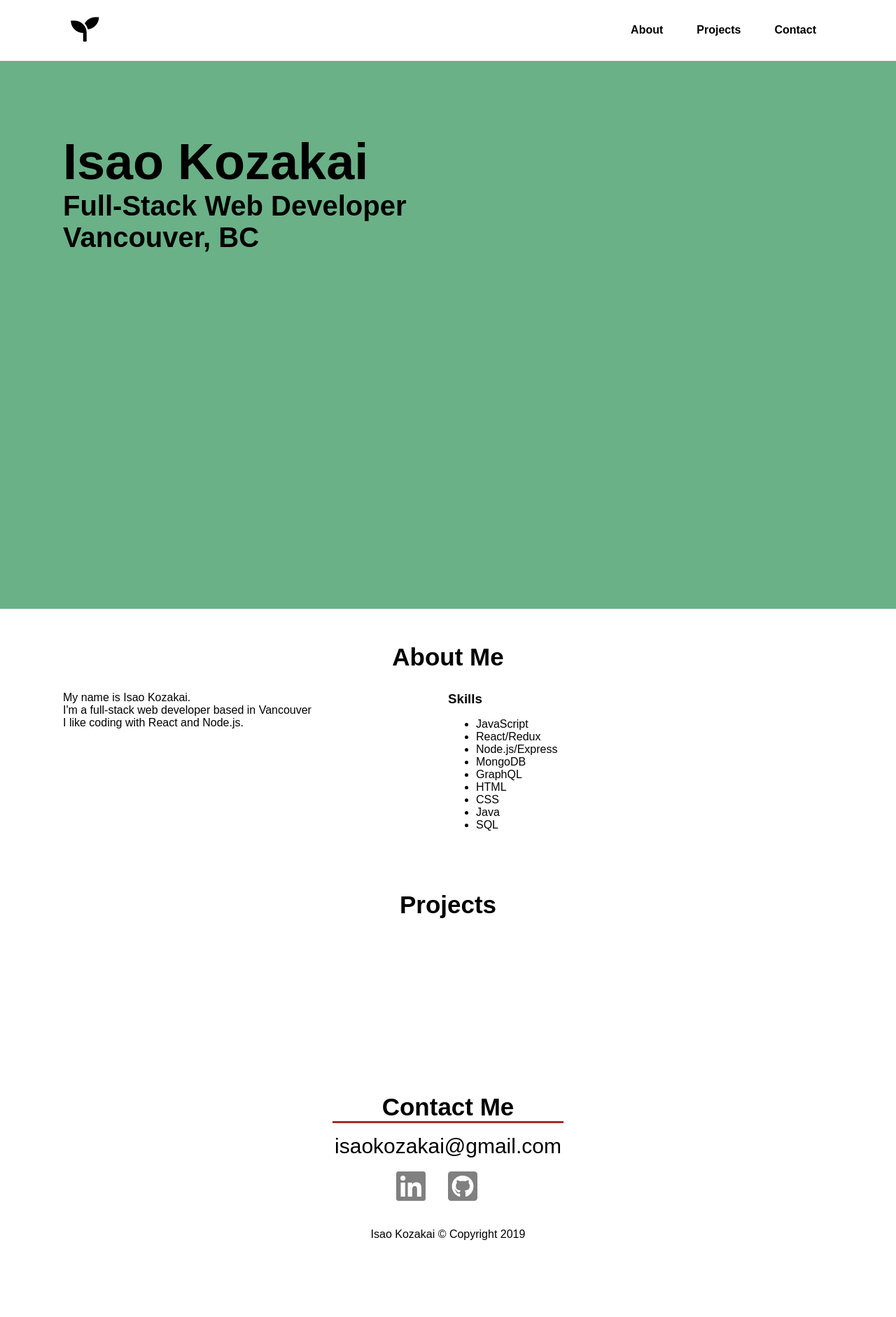
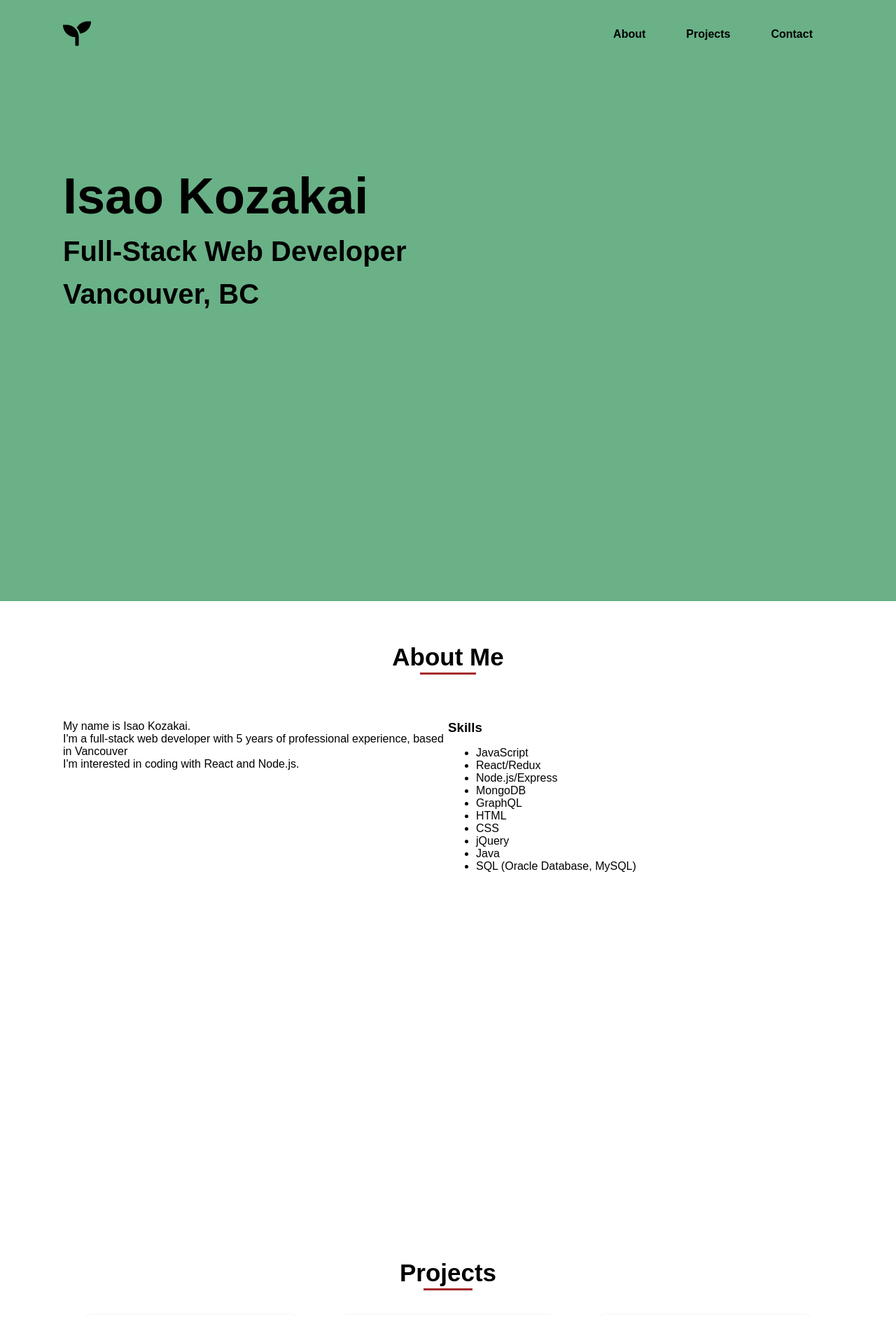
Before and after one commit to isaokozakai/my-portfolio-site_v1, a React (Create React App) app: page / in a window 1280 px wide. Shown: the top 1882 px of the page at 70% size. Before the commit the page ends 1789 px from the top, so only its background shows below. Built offline with nearby package versions, Linux system fonts and the light colour scheme.

Commit message:
Modify tags and the layout

```diff
--- a/public/index.html
+++ b/public/index.html
@@ -12,7 +12,7 @@
 
     <link href="https://fonts.googleapis.com/css?family=Anton" rel="stylesheet">
 
-    <title>Isao Kozakai</title>
+    <title>Isao Full-Stack Developer</title>
   </head>
   <body>
     <noscript>You need to enable JavaScript to run this app.</noscript>
--- a/src/App.js
+++ b/src/App.js
@@ -11,10 +11,12 @@ const App = () => {
   return (
     <>
       <Header />
-      <Landing />
-      <About />
-      <Projects />
-      <Contact />
+      <main>
+        <Landing />
+        <About />
+        <Projects />
+        <Contact />
+      </main>
       <Footer />
     </>
   );
--- a/src/components/About.js
+++ b/src/components/About.js
@@ -2,14 +2,14 @@ import React from 'react';
 
 const About = () => {
   return (
-    <div id="about" className="container">
+    <section id="about" className="container">
       <h2 className="headline">About Me</h2>
       <div className="row">
         <div className="col">
           <div>
             My name is Isao Kozakai.<br />
-            I'm a full-stack web developer based in Vancouver<br />
-            I like coding with React and Node.js.<br />
+            I'm a full-stack web developer with 5 years of professional experience, based in Vancouver<br />
+            I'm interested in coding with React and Node.js.<br />
           </div>
         </div>
         <div className="col">
@@ -22,12 +22,13 @@ const About = () => {
             <li>GraphQL</li>
             <li>HTML</li>
             <li>CSS</li>
+            <li>jQuery</li>
             <li>Java</li>
-            <li>SQL</li>
+            <li>SQL (Oracle Database, MySQL)</li>
           </ul>
         </div>
       </div>
-    </div>
+    </section>
   );
 };
 
--- a/src/components/Contact.js
+++ b/src/components/Contact.js
@@ -1,12 +1,13 @@
 import React from 'react';
 
 const Contact = (props) => (
-  <div id="contact" className="container">
-    <h2 className="headline contact-title">
-      Contact Me
+  <section id="contact" className="container">
+    <h2 className="headline">
+      Contact
     </h2>
-    <div className="email contact-content">isaokozakai@gmail.com</div>
     <div className="contact-content">
+      <div className="email"><a href="mailto:isaokozakai@gmail.com">isaokozakai@gmail.com</a></div>
+      <div className="social-media">
         {/* LinkedIn */}
         <a href="https://www.linkedin.com/in/isao-kozakai-019536a2/" rel="noopener noreferrer" target="_blank">
           <i className="fab fa-linkedin fa-3x" aria-hidden="true" />
@@ -17,6 +18,7 @@ const Contact = (props) => (
         </a>
       </div>
     </div>
+  </section>
 )
 
 export default Contact;
--- a/src/components/Header.js
+++ b/src/components/Header.js
@@ -9,7 +9,7 @@ const Header = () => {
             <i className="fas fa-seedling fa-1x" aria-hidden="true"></i>
           </h1>
         </a>
-        <nav className="nav-menu">
+        <nav>
           <ul>
             <li><a href="#about">About</a></li>
             <li><a href="#projects">Projects</a></li>
--- a/src/components/Landing.js
+++ b/src/components/Landing.js
@@ -2,15 +2,13 @@ import React from 'react';
 
 const Landing = () => {
   return (
-    <div className="landing">
-      <div className="container">
-        <div className="landing-title">
-          <span>Isao Kozakai</span><br />
-          Full-Stack Web Developer<br />
-          Vancouver, BC
+    <section id="landing" className="container">
+      <div className="landing-title">
+        <h1>Isao Kozakai</h1>
+        <h2>Full-Stack Web Developer</h2>
+        <h2>Vancouver, BC</h2>
       </div>
-      </div>
-    </div>
+    </section>
   );
 };
 
--- a/src/components/Projects.js
+++ b/src/components/Projects.js
@@ -1,19 +1,23 @@
 import React from 'react';
 
 const Project = () => (
-  <div id="projects" className="container">
+  <section id="projects" className="container">
     <h2 className="headline">Projects</h2>
-    <br />
-    <br />
-    <br />
-    <br />
-    <br />
-    <br />
-    <br />
-    <br />
-    <br />
-    <br />
-  </div>
+    <div className="row">
+      <div className="col">
+        <div className="card">
+        </div>
+      </div>
+      <div className="col">
+        <div className="card">
+        </div>
+      </div>
+      <div className="col">
+        <div className="card">
+        </div>
+      </div>
+    </div>
+  </section>
 )
 
 export default Project;
--- a/src/styles/App.scss
+++ b/src/styles/App.scss
@@ -1,150 +1,2 @@
-html {
-  scroll-behavior: smooth;
-}
-
-body {
-  margin: 0;
-  padding: 0;
-  height: 100%;
-  width: 100%;
-  font-family: 'Arial',sans-serif;
-}
-
-.container {
-	padding: 20px 90px;
-	margin: 0 auto;
-}
-
-.header {
-  position: fixed;
-  width: 100%;
-  color: black;
-  background-color: white;
-
-  a {
-    text-decoration: none;
-  }
-
-  .container {
-    height: 70%;
-    padding: 0 90px;
-    display: flex;
-    align-items: center;
-    justify-content: space-between;
-    flex-wrap: wrap;
-  }
-
-  .logo {
-    font-size: 40px;
-    margin-top: 1.3rem;
-    margin-left: 0.7rem;
-    margin-bottom: 1.3rem;
-    color: black;
-    transition-duration: 0.2s;
-    cursor: pointer;
-  }
-
-  .nav-menu {
-    ul {
-      margin: 1rem 0;
-      text-align: center;
-    }
-
-    li {
-      display: inline;
-      border-radius: 3px;
-    }
-
-    a {
-      color: black;
-      font-weight: bold;
-      display: inline-block;
-      padding: 0 1.5rem;
-      transition-duration: 0.2s;
-    }
-  }
-
-  .logo:hover, .nav-menu a:hover {
-    color: gray;
-    text-decoration: none;
-  }
-
-}
-
-.row {
-  display: flex;
-}
-
-.landing {
-  color: black;
-  background-color: #6ab187;
-  height: 100vh;
-  padding-top: 70px;
-}
-
-.landing-title {
-  margin: 100px auto;
-  text-align: lefy;
-  font-weight: bold;
-  font-size: 2.5rem;
-  @media screen and (max-width: 576px) {
-    font-size: 2rem;
-  }
-
-  span {
-    margin-top: 0.5rem;
-    width: 50%;
-    font-size: 4.5rem;
-    @media screen and (max-width: 576px) {
-      font-size: 3rem;
-    }
-  }
-}
-
-#about {
-  .col {
-    flex: 1;
-    h3 {
-      margin: 0;
-    }
-  }
-}
-
-.headline {
-  font-size: 35px;
-  text-align: center;
-}
-
-#contact {
-  margin-bottom: 3rem;
-  margin: 0 auto;
-  text-align: center;
-
-  .contact-title {
-    margin: 0 auto 0.2rem;
-    width: 30%;
-    border-bottom: 3px solid brown;
-  }
-
-  .email {
-    font-size: 30px;
-  }
-
-  .contact-content {
-    margin-top: 1rem;
-  }
-
-  a {
-    margin-right: 2rem;
-  }
-
-  i {
-    color: gray;
-  }
-}
-
-footer {
-  text-align: center;
-  padding-top: 1rem;
-  padding-bottom: 1em;
-}
+@import "./base";
+@import "./pc";
--- /dev/null
+++ b/src/styles/_base.scss
@@ -0,0 +1,200 @@
+html {
+  scroll-behavior: smooth;
+}
+
+body {
+  margin: 0;
+  padding: 0;
+  height: 100%;
+  width: 100%;
+  font-family: 'Arial',sans-serif;
+}
+
+.container {
+	padding: 40px;
+	margin: 0 auto;
+}
+
+.header {
+  width: 100%;
+  color: black;
+  background-color: #6ab187;
+
+  a {
+    text-decoration: none;
+  }
+
+  .container {
+    height: 70%;
+    padding: 0 40px;
+    display: flex;
+    align-items: center;
+    justify-content: space-between;
+    flex-wrap: wrap;
+  }
+
+  .logo {
+    font-size: 40px;
+    margin-top: 1.3rem 0 1.3rem 0.7rem;
+    color: black;
+    transition-duration: 0.2s;
+    cursor: pointer;
+  }
+
+  nav {
+    ul {
+      margin: 1rem 0;
+      text-align: center;
+    }
+
+    li {
+      display: inline-block;
+      border-radius: 3px;
+      margin: 0 5px;
+    }
+
+    a {
+      color: black;
+      font-weight: bold;
+      display: inline-block;
+      transition-duration: 0.2s;
+    }
+  }
+
+  .logo:hover, nav a:hover {
+    color: gray;
+    text-decoration: none;
+  }
+
+}
+
+main {
+  width: 100%;
+}
+
+.row {
+  display: flex;
+  flex-direction: column;
+  align-items: start;
+  justify-content: space-between;
+  margin: 0 auto;
+}
+
+#landing {
+  color: black;
+  background-color: #6ab187;
+  min-height: 85vh;
+}
+
+.landing-title {
+  margin: 60px auto;
+  text-align: left;
+  font-weight: bold;
+
+  h1 {
+    margin: 1rem 0;
+    width: 50%;
+    font-size: 4.5rem;
+    @media (max-width: 576px) {
+      font-size: 3rem;
+    }
+  }
+
+  h2 {
+    margin: 1rem 0;
+    font-size: 2.5rem;
+    @media (max-width: 576px) {
+      font-size: 2rem;
+    }
+  }
+}
+
+section {
+  text-align: center;
+}
+
+.headline {
+  display: inline-block;
+  font-size: 35px;
+  text-align: center;
+  margin: 20px 0 40px;
+  position: relative;
+}
+
+.headline::after {
+  position: absolute;
+  content: " ";
+  display: block;
+  bottom: -5px;
+  left: 25%;
+  width: 50%;
+  height: 3px;
+  background-color: brown;
+}
+
+#about {
+  min-height: 100vh;
+  .row {
+    margin-top: 30px;
+    text-align: left;
+  }
+  h3 {
+    margin: 20px 0;
+  }
+}
+
+#projects {
+  min-height: 100vh;
+  .row {
+    height: auto;
+    justify-content: center;
+    .col {
+      width: 100%;
+    }
+    .card {
+      margin: 0 auto;
+      box-shadow: 0 4px 8px 0 rgba(0,0,0,0.2);
+      transition: 0.2s;
+      width: 80%;
+      height: 60px;
+    }
+
+    .card:hover {
+      box-shadow: 0 8px 16px 0 rgba(0,0,0,0.2);
+    }
+  }
+}
+
+#contact {
+  margin-bottom: 3rem;
+  margin: 0 auto;
+  text-align: center;
+
+  .email {
+    font-size: 25px;
+    margin-bottom: 20px;
+  }
+
+  a {
+    text-decoration: none;
+  }
+
+  .social-media {
+    display: flex;
+    justify-content: center;
+
+    a {
+      margin: 0 5px;
+    }
+
+    i {
+      color: gray;
+    }
+  }
+}
+
+footer {
+  width: 100%;
+  text-align: center;
+  margin: 2rem auto;
+}
--- /dev/null
+++ b/src/styles/_pc.scss
@@ -0,0 +1,197 @@
+@media (min-width: 960px) {
+  html {
+    scroll-behavior: smooth;
+  }
+
+  body {
+    margin: 0;
+    padding: 0;
+    height: 100%;
+    width: 100%;
+    font-family: 'Arial',sans-serif;
+  }
+
+  .container {
+    padding: 40px 90px;
+    margin: 0 auto;
+  }
+
+  .header {
+    width: 100%;
+    color: black;
+    background-color: #6ab187;
+
+    a {
+      text-decoration: none;
+    }
+
+    .container {
+      height: 70%;
+      padding: 0 90px;
+      display: flex;
+      align-items: center;
+      justify-content: space-between;
+      flex-wrap: wrap;
+    }
+
+    .logo {
+      font-size: 40px;
+    margin-top: 1.3rem 0 1.3rem 0.7rem;
+      color: black;
+      transition-duration: 0.2s;
+      cursor: pointer;
+    }
+
+    nav {
+      ul {
+        margin: 1rem 0;
+        text-align: center;
+      }
+
+      li {
+        display: inline-block;
+        border-radius: 3px;
+      }
+
+      a {
+        color: black;
+        font-weight: bold;
+        display: inline-block;
+        padding: 0 1.5rem;
+        transition-duration: 0.2s;
+      }
+    }
+
+    .logo:hover, nav a:hover {
+      color: gray;
+      text-decoration: none;
+    }
+
+  }
+
+  .row {
+    display: flex;
+    flex-direction: row;
+    align-items: start;
+    justify-content: space-between;
+    flex-wrap: wrap;
+    margin: 0 auto;
+    .col {
+      flex: 1;
+    }
+  }
+
+  #landing {
+    color: black;
+    background-color: #6ab187;
+    min-height: 85vh;
+  }
+
+  .landing-title {
+    margin: 100px auto;
+    text-align: left;
+    font-weight: bold;
+
+    h1 {
+      margin: 1rem 0;
+      width: 50%;
+      font-size: 4.5rem;
+      @media screen and (max-width: 576px) {
+        font-size: 3rem;
+      }
+    }
+
+    h2 {
+      margin: 1rem 0;
+      font-size: 2.5rem;
+      @media screen and (max-width: 576px) {
+        font-size: 2rem;
+      }
+    }
+  }
+
+  section {
+    text-align: center;
+  }
+
+  .headline {
+    display: inline-block;
+    font-size: 35px;
+    text-align: center;
+    margin: 20px 0 40px;
+    position: relative;
+  }
+
+  .headline::after {
+    position: absolute;
+    content: " ";
+    display: block;
+    bottom: -5px;
+    left: 25%;
+    width: 50%;
+    height: 3px;
+    background-color: brown;
+  }
+
+  #about {
+    min-height: 100vh;
+    .row {
+      margin-top: 30px;
+      text-align: left;
+    }
+    h3 {
+      margin: 0;
+    }
+  }
+
+  #projects {
+    min-height: 100vh;
+    .row {
+      justify-content: center;
+      .card {
+        margin: 0 auto;
+        box-shadow: 0 4px 8px 0 rgba(0,0,0,0.2);
+        transition: 0.2s;
+        width: 80%;
+        height: 60px;
+      }
+
+      .card:hover {
+        box-shadow: 0 8px 16px 0 rgba(0,0,0,0.2);
+      }
+    }
+  }
+
+  #contact {
+    margin-bottom: 3rem;
+    margin: 0 auto;
+    text-align: center;
+
+    .email {
+      font-size: 30px;
+      margin-bottom: 20px;
+    }
+
+    a {
+      text-decoration: none;
+    }
+
+    .social-media {
+      display: flex;
+      justify-content: center;
+
+      a {
+        margin: 0 5px;
+      }
+
+      i {
+        color: gray;
+      }
+    }
+  }
+
+  footer {
+    text-align: center;
+    margin: 2rem auto;
+  }
+}
```
Also changed, not shown: package.json (+6 -3 lines), 2 other files (tests, documents, lock files or other folders). Lines whose indentation alone changed are shown as unchanged.
